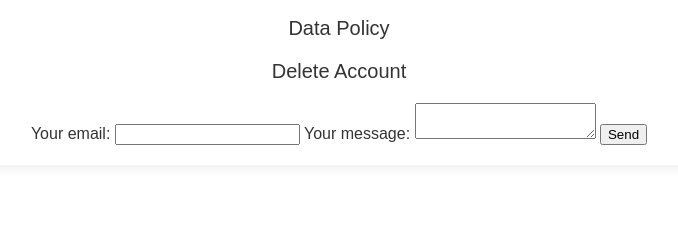
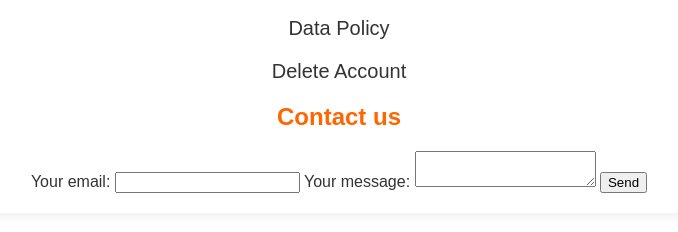
Before and after one commit to MisyProject/MisyProject.github.io, a plain HTML site: page index.html in a window 1280 px wide. Shown: the part 388-620 px from the top of the page, without its empty margins (301-979 px from the left). Drawn offline with Linux system fonts and the light colour scheme.

Commit message:
Update index.html

```diff
--- a/index.html
+++ b/index.html
@@ -22,7 +22,7 @@
             padding: 20px;
             border-radius: 10px;
         }
-        h1 {
+        h1, h2 {
             color: #ff6600;
         }
         .link {
@@ -46,6 +46,9 @@
         <a class="link" href="privacy.html">Privacy Policy</a>
         <a class="link" href="data.html">Data Policy</a>
         <a class="link" href="account_deletion_request.html">Delete Account</a>
+        <h2>
+            Contact us
+        </h2>
         <form
             action="https://formspree.io/f/maygyawa"
             method="POST"
```
